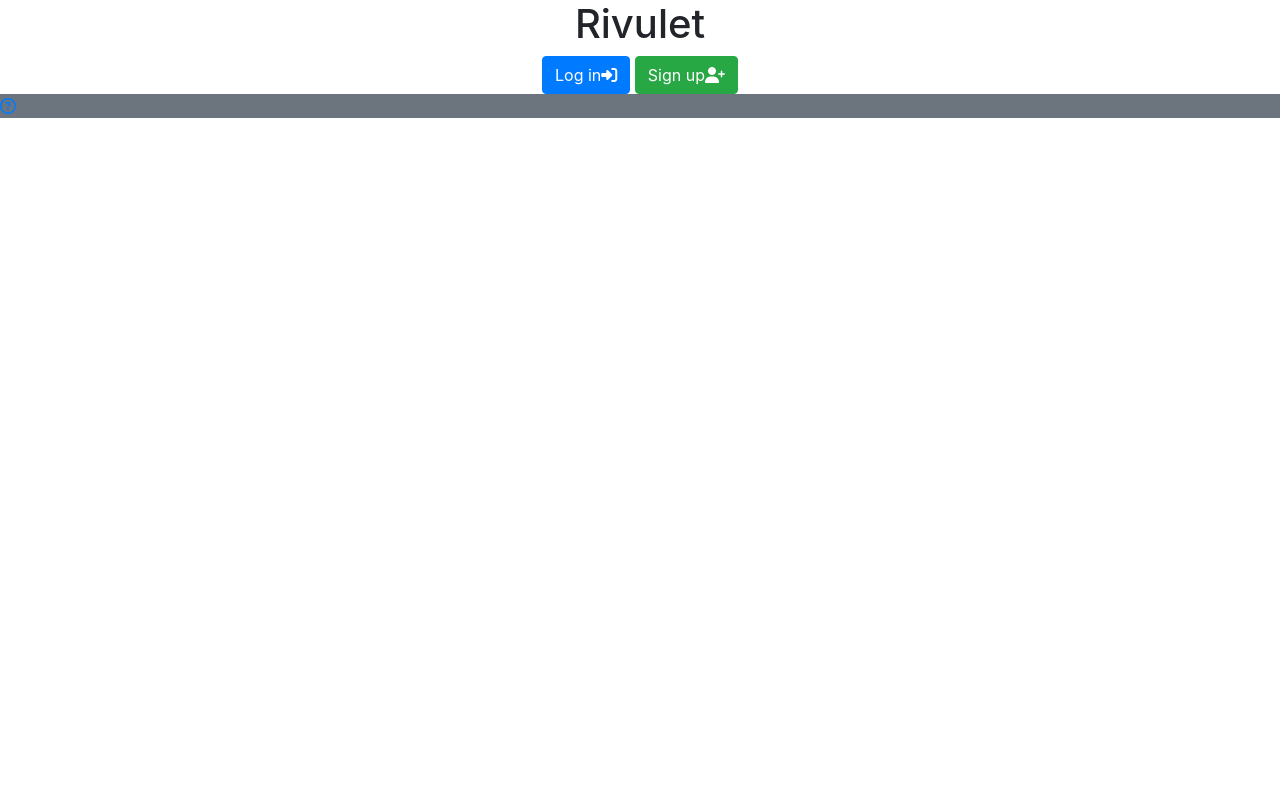
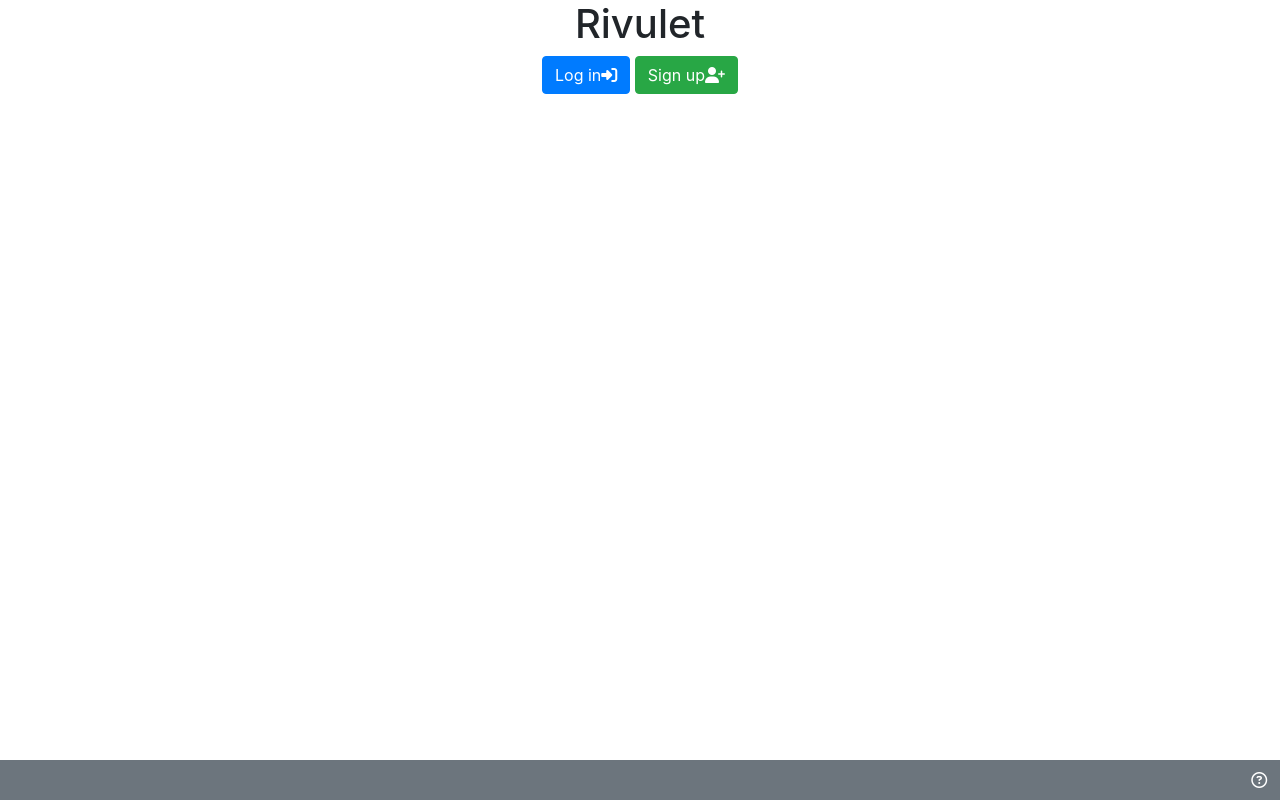
Before and after one commit to alvzed/ms-project-4, a Django app: page / in a window 1280 px wide. Run offline with Django 3.2, Linux system fonts and the light colour scheme; some libraries are stand-ins or nearby versions.

Commit message:
styled footer a bit and added messages to search function, added comments to views to explain ehat is used for what

```diff
--- a/library/templates/library/library.html
+++ b/library/templates/library/library.html
@@ -28,7 +28,7 @@
 
         <h3 class="category-title">Most popular categories</h3>
         {% for category in popular_categories %}
-            {{ category.name }}
+            <h4 class="popular-category-title">{{ category.name }}</h4>
             <div class="row category-row">
                 {% if forloop.counter0 == 0 %}
                     {% for video in top_category_videos %}
@@ -76,6 +76,9 @@
         {% endif %}
 
         {% if 'q' in request.GET %}
+            {% if search_message %}
+                <h3>{{ search_message }}</h3>
+            {% endif %}
             <div class="row category-row">
                 {% for video in videos %}
                     <div class="container col-2 m-0 thumbnail-container">
--- a/static/css/style.css
+++ b/static/css/style.css
@@ -2,6 +2,30 @@ body {
     z-index: 0;
 }
 
+section {
+    margin-bottom: 10vh;
+}
+
+/* ----- The navbar and footer ----- */
+#footer {
+    position: fixed;
+    bottom: 0;
+    right: 0;
+    left: 0;
+}
+
+#faq {
+    float: right;
+    margin: 1vh 1vw;
+    color: white;
+    transition: 100ms;
+}
+
+#faq:hover {
+    color: royalblue;
+}
+
+/* ----- The library ----- */
 .thumbnail-container {
     position: relative;
     padding: 0 1vw;
--- a/templates/base.html
+++ b/templates/base.html
@@ -77,7 +77,7 @@
     {% endblock %}
 
     <footer id="footer" class="bg-secondary w-100">
-      <a href="#"><i class="far fa-question-circle"></i></a>
+      <a id="faq" href="https://www.imdb.com/title/tt0910554/"><i class="far fa-question-circle"></i></a>
     </footer>
 
     {% block stripe_js %}
```
Also changed, not shown: library/views.py (+10 -2 lines).
